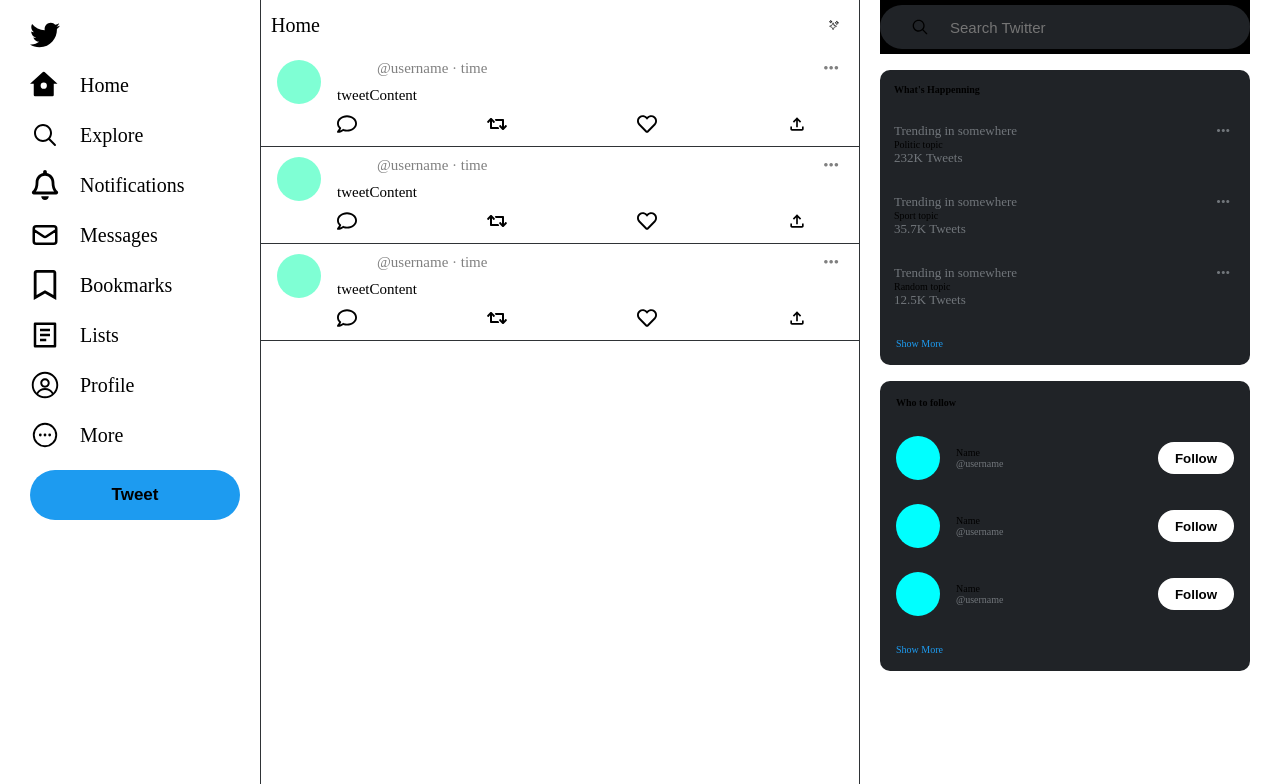
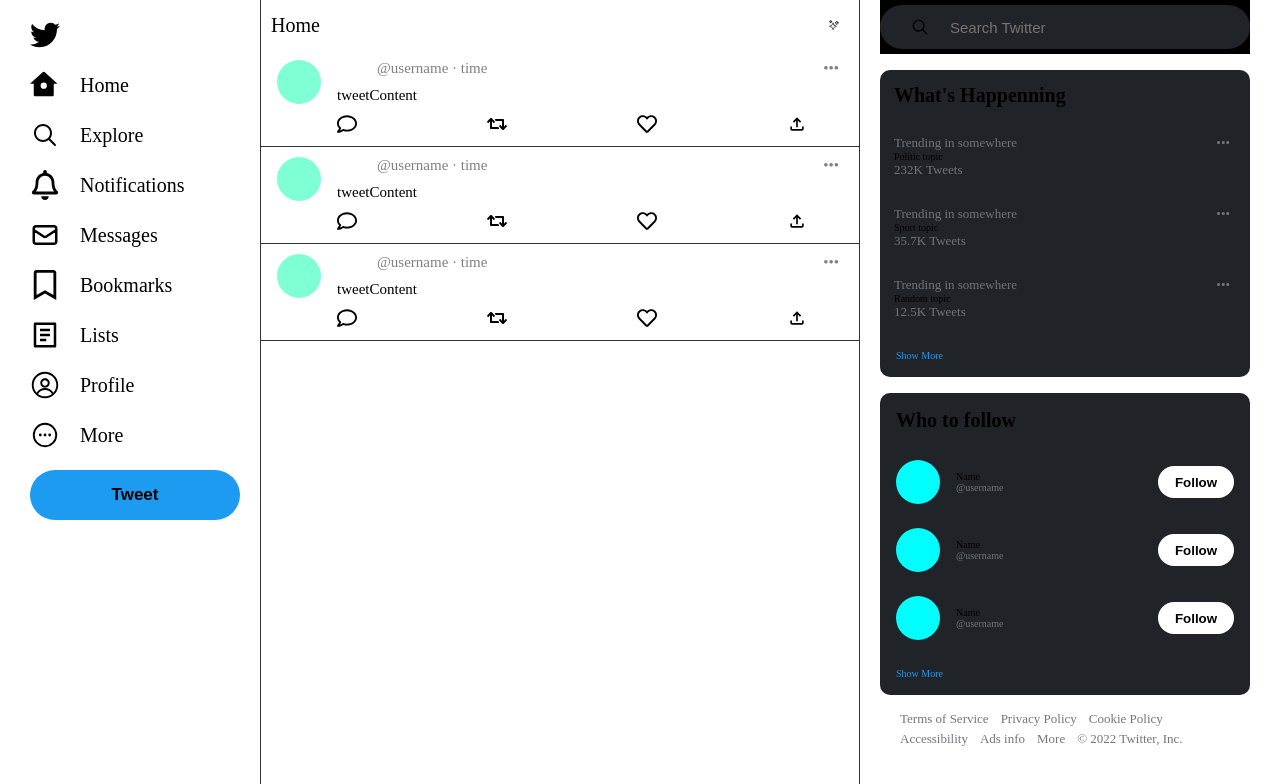
Before and after one commit to die-h/react-portfolio, a Next.js app: page /twitter-home in a window 1280 px wide. Shown: the top 784 px of the page. Built offline with nearby package versions, Linux system fonts and the light colour scheme.

Commit message:
finished aside section

```diff
--- a/src/components/TwiterTimeline/AsideSection/AsideSection.module.scss
+++ b/src/components/TwiterTimeline/AsideSection/AsideSection.module.scss
@@ -5,6 +5,7 @@
   gap: 1.6rem;
   margin: 0 2rem;
   position: relative;
+  padding-bottom: 10rem;
 }
 @media (max-width: 1020px) {
   .asideSection {
--- a/src/components/TwiterTimeline/AsideSection/AsideSection.tsx
+++ b/src/components/TwiterTimeline/AsideSection/AsideSection.tsx
@@ -3,6 +3,7 @@
   SearchBar,
   WhatsHappenning,
   WhoToFollow,
+  Footer,
 } from "components/TwiterTimeline";
 import style from "./AsideSection.module.scss";
 
@@ -12,6 +13,7 @@
       <SearchBar />
       <WhatsHappenning />
       <WhoToFollow />
+      <Footer />
     </section>
   );
 };
--- a/src/components/TwiterTimeline/Footer/Footer.module.scss
+++ b/src/components/TwiterTimeline/Footer/Footer.module.scss
@@ -1,3 +1,9 @@
-.container {
+.footer {
   color: #71767b;
+  padding: 0 2rem;
+  font-size: 1.3rem;
+  display: flex;
+  column-gap: 1.2rem;
+  row-gap: 0.4rem;
+  flex-wrap: wrap;
 }
--- a/src/components/TwiterTimeline/Footer/Footer.tsx
+++ b/src/components/TwiterTimeline/Footer/Footer.tsx
@@ -3,7 +3,7 @@
 
 const Footer = () => {
   return (
-    <div className={style.container}>
+    <div className={style.footer}>
       <a href="#">Terms of Service</a>
       <a href="#">Privacy Policy</a>
       <a href="#">Cookie Policy</a>
--- a/src/components/TwiterTimeline/WhatsHappenning/WhatsHappenning.module.scss
+++ b/src/components/TwiterTimeline/WhatsHappenning/WhatsHappenning.module.scss
@@ -1,5 +1,8 @@
 .container > * {
   padding: 1.4rem;
+}
+.container > :nth-child(1) {
+  font-size: 2rem;
 }
 .trending {
   position: relative;
--- a/src/components/TwiterTimeline/WhoToFollow/WhoToFollow.module.scss
+++ b/src/components/TwiterTimeline/WhoToFollow/WhoToFollow.module.scss
@@ -1,3 +1,4 @@
 .container > :nth-child(1) {
   padding: 1.6rem;
+  font-size: 2rem;
 }
--- a/src/components/TwiterTimeline/index.ts
+++ b/src/components/TwiterTimeline/index.ts
@@ -1,12 +1,13 @@
 export * from './AsideLayout/AsideLayout';
 export * from './AsideSection/AsideSection';
 export * from './DesktopNavbar/DesktopNavbar';
+export * from './Footer/Footer';
 export * from './Header/Header';
 export * from './MobileNav/MobileNav';
 export * from './NewTweetBut/NewTweetBut';
-export * from './UserToFollow/UserToFollow';
 export * from './SearchBar/SearchBar';
 export * from './Tweet/Tweet';
 export * from './TwitterTimeline/TwitterTimeline';
+export * from './UserToFollow/UserToFollow';
 export * from './WhatsHappenning/WhatsHappenning';
 export * from './WhoToFollow/WhoToFollow';
```
Also changed, not shown: src/components/TwiterTimeline/WhoToFollow/WhoToFollow.tsx (+4 -4 lines).
